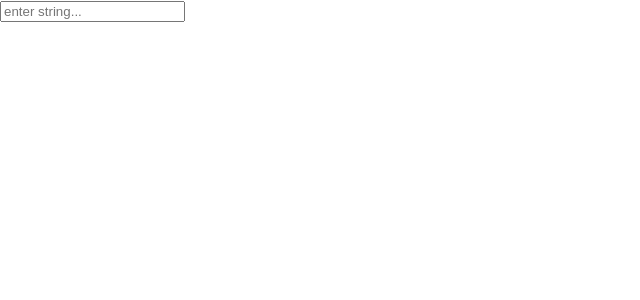
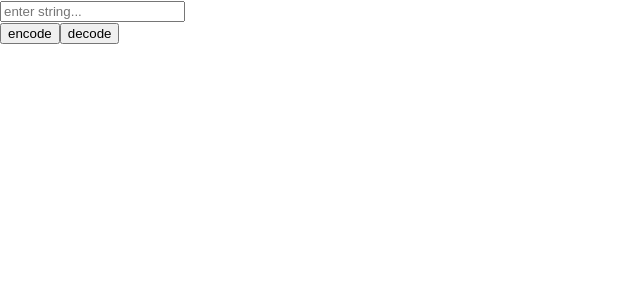
Before and after one commit to towsif031/react-radix64-encode-decode, a React (Create React App) app: page / in a window 1280 px wide. Shown: the top 300 px of the page, without its empty margins (0-640 px from the left). Built offline with nearby package versions, Linux system fonts and the light colour scheme.

Commit message:
onclick encode decode complete

```diff
--- a/src/App.js
+++ b/src/App.js
@@ -1,13 +1,29 @@
 import React, { useState } from 'react';
 import Encode from './Encode';
+import Decode from './Decode';
 
 function App() {
 	const [stringData, setStringData] = useState({
-		inputString: ''
+		inputString: '',
+		showED: ''
 	});
 
 	function onChangeInput(e) {
 		setStringData({ inputString: e.target.value });
+	}
+
+	function showEncode(e) {
+		setStringData({
+			inputString: stringData.inputString,
+			showED: true
+		});
+	}
+
+	function showDecode(e) {
+		setStringData({
+			inputString: stringData.inputString,
+			showED: false
+		});
 	}
 
 	return (
@@ -21,7 +37,17 @@ function App() {
 					onChange={onChangeInput}
 				></input>
 			</form>
-			<Encode stringData={stringData} />
+			<div>
+				<button onClick={showEncode}>encode</button>
+				<button onClick={showDecode}>decode</button>
+				<div>
+					{stringData.showED ? (
+						<Encode stringData={stringData} />
+					) : (
+						<Decode stringData={stringData} />
+					)}
+				</div>
+			</div>
 		</div>
 	);
 }
--- /dev/null
+++ b/src/Decode.js
@@ -0,0 +1,17 @@
+import React from 'react';
+
+function Decode({ stringData }) {
+	const stringToDecode = stringData.inputString;
+
+	function decodeBase64(s) {
+		return atob(s);
+	}
+
+	return (
+		<div>
+			<h1>{decodeBase64(stringToDecode)}</h1>
+		</div>
+	);
+}
+
+export default Decode;
```
